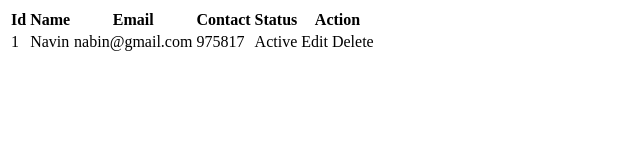
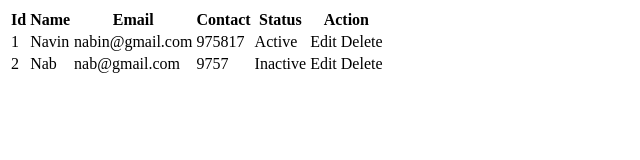
Before and after one commit to nabin98rana/git_ex, a plain HTML site: page index.html in a window 1280 px wide. Shown: the whole page, without its empty margins (0-640 px from the left). Drawn offline with Linux system fonts and the light colour scheme.

Commit message:
contact-change

```diff
--- a/index.html
+++ b/index.html
@@ -22,6 +22,14 @@
 			<td>Active</td>
 			<td>Edit Delete</td>
 		</tr>
+		<tr>
+			<td>2</td>
+			<td>Nab</td>
+			<td>nab@gmail.com</td>
+			<td>9757</td>
+			<td>Inactive</td>
+			<td>Edit Delete</td>
+		</tr>
 </table>
 </body>
 </html>
```
